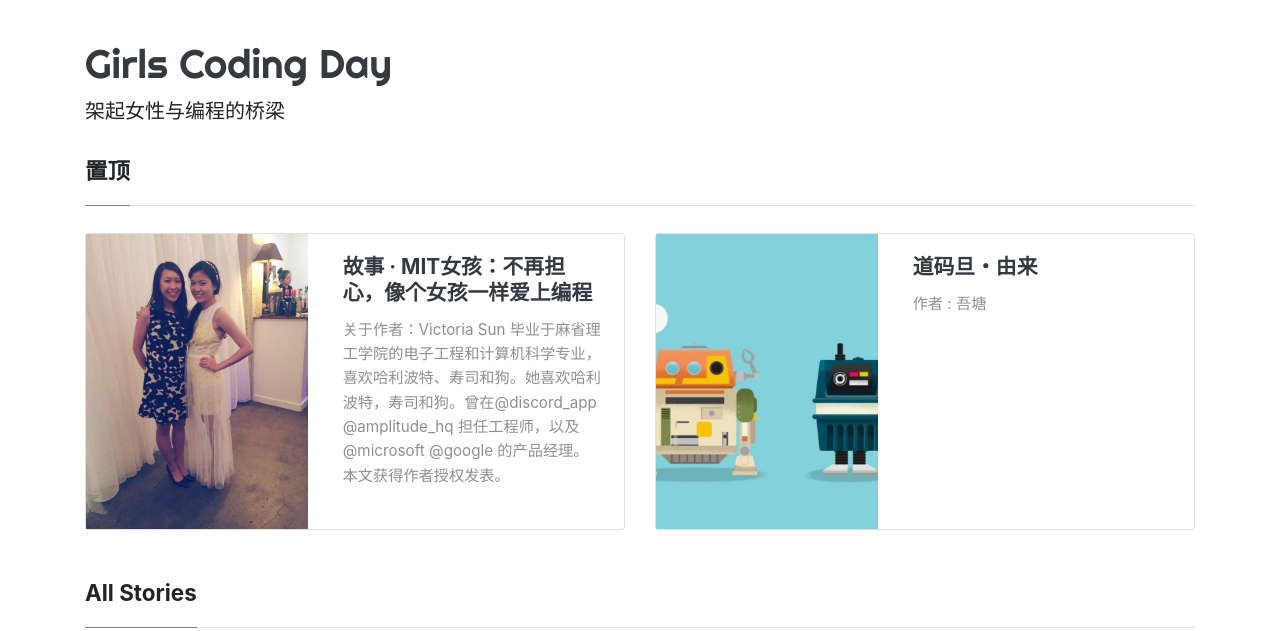
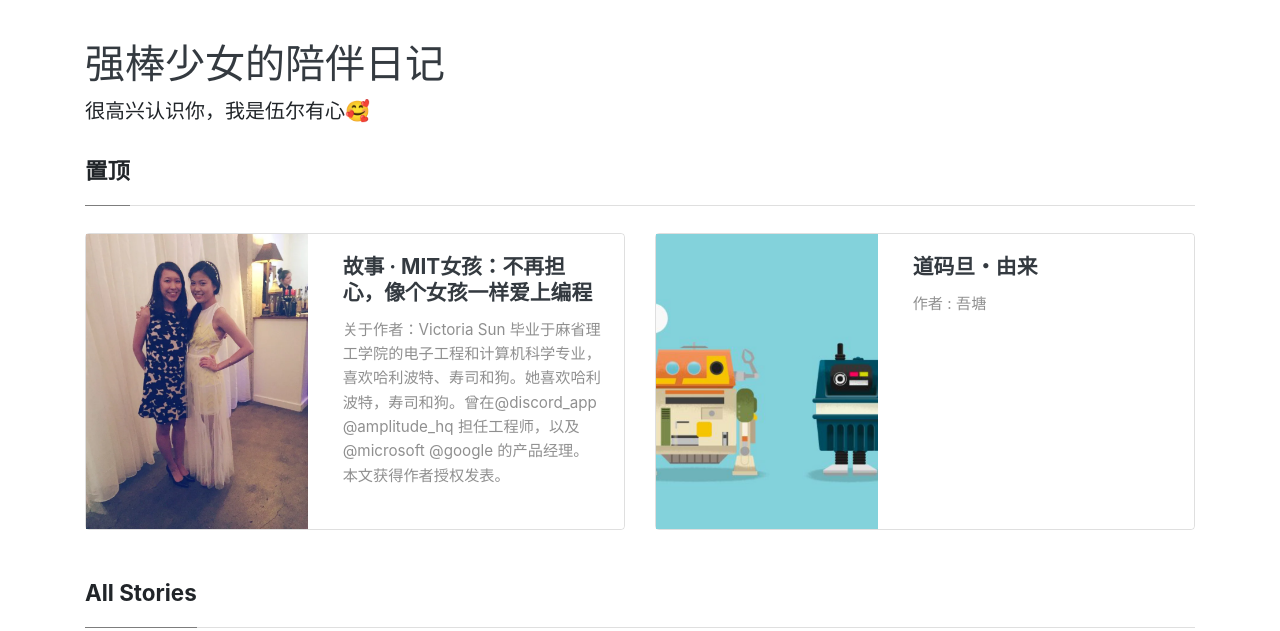
Before and after one commit to Yidan0113/my-1-web, a Jekyll site: the page built from index.html, in a window 1280 px wide and 900 px high, cut to the strip 0-631 px from the top of the window. Built offline with Jekyll 4.4.1, drawn with Linux system fonts in a browser that asks for light colours; nearby versions of some CDN libraries; the list of posts is cut into pages by our own code; some of the changed text lies outside the part shown.

Commit message:
更新配置文件

```diff
--- a/_config.yml
+++ b/_config.yml
@@ -1,12 +1,12 @@
 # "/" + 仓库的名字. 资源文件的路径组成部分
-baseurl: "/Girls-Coding-Day-Jekyll-blog-2"
+baseurl: "/my-1-web"
 
 # 网页的标题
-title: "Girls Coding Day"
+title: "我是伍尔有心"
 # 网站的主标题
-name: "Girls Coding Day"
+name: "强棒少女的陪伴日记"
 # 网站副标题
-description: "架起女性与编程的桥梁"
+description: "很高兴认识你，我是伍尔有心🥰"
 
 # 分页配置
 # 每页文章数量
```
